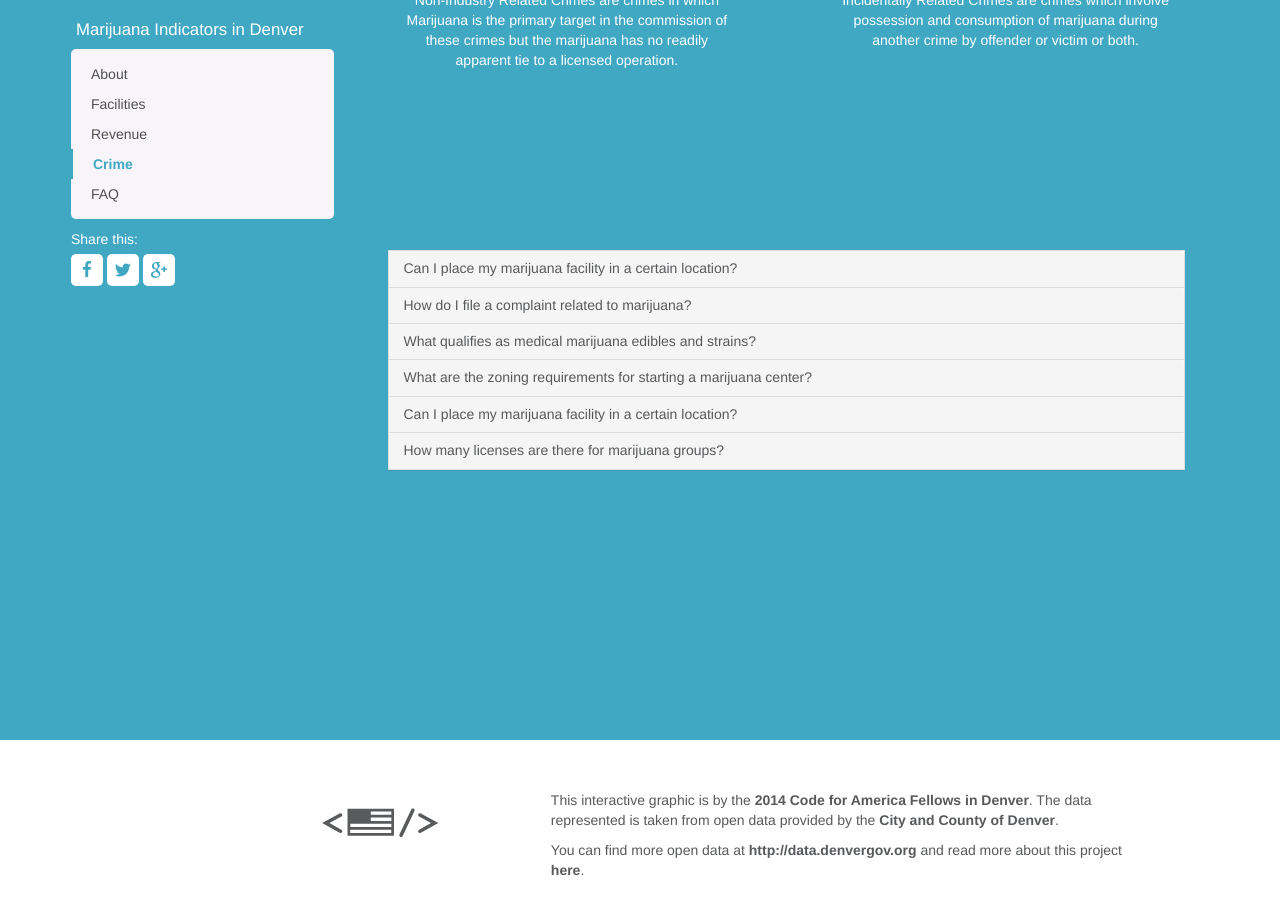
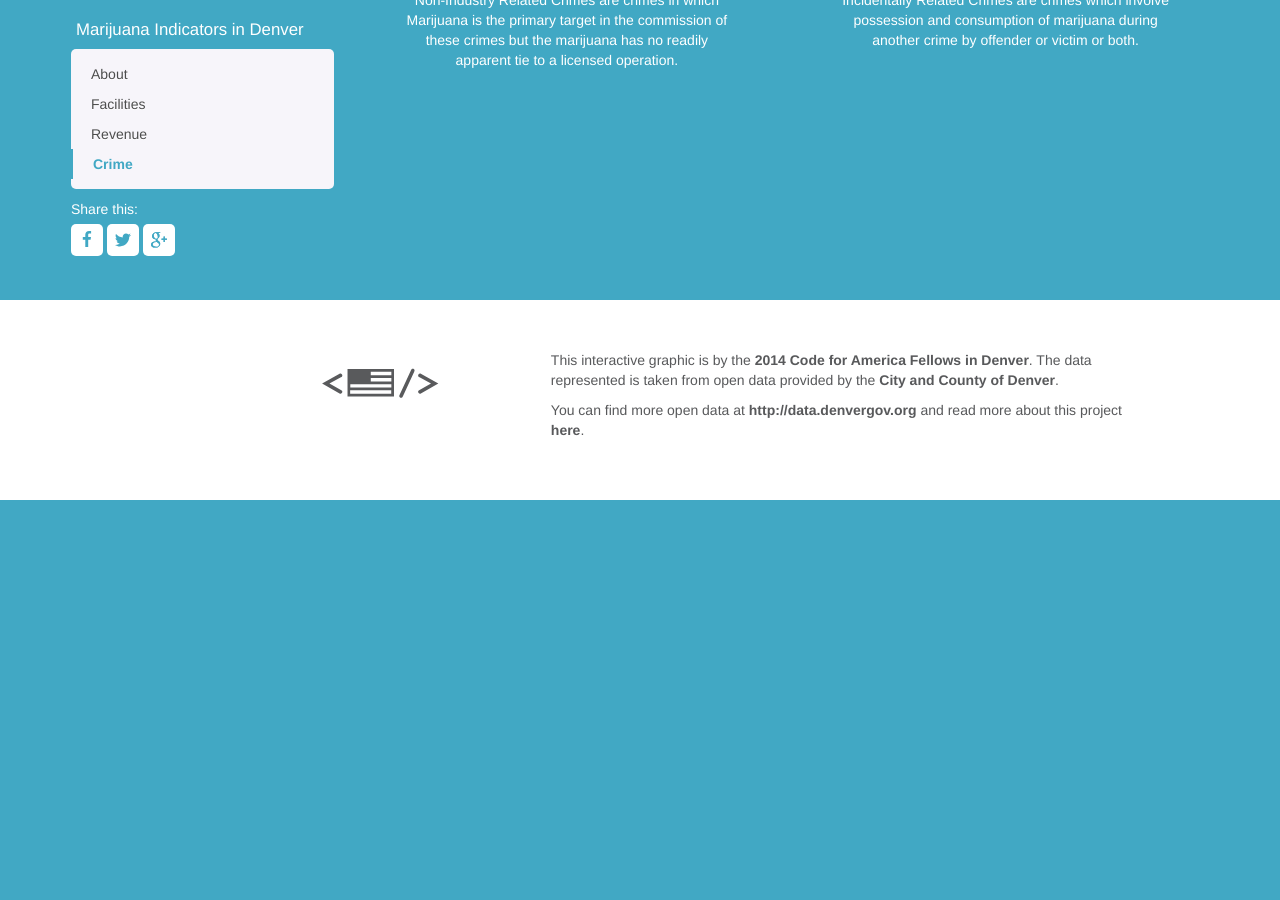
Before and after one commit to boonrs/denver-marijuana-infographic, a Jekyll site: the page built from index.html, in a window 1280 px wide and 900 px high, scrolled down 3614 px. Built offline with Jekyll 4.4.1, drawn with Linux system fonts in a browser that asks for light colours; Markdown is read by kramdown in place of the engine named in the settings; after the commit the page ends 4114 px from its top, so only the background shows below that; some of the changed lines change nothing that is shown.

Commit message:
Remove 311
Other denver pages cover this information

```diff
--- a/_layouts/default.html
+++ b/_layouts/default.html
@@ -21,11 +21,9 @@
         <script type="text/javascript" src="javascripts/crime.js"></script>
         <script type="text/javascript" src="javascripts/facilities.js"></script>
         <script type="text/javascript" src="javascripts/revenue.js"></script>
-        <script type="text/javascript" src="javascripts/faq.js"></script>
         <script type="text/javascript" src="data/revenue.json"></script>
         <script type="text/javascript" src="data/facilities.json"></script>
         <script type="text/javascript" src="data/crime.json "></script>
-        <script type="text/javascript" src="data/faq.json "></script>
         <script type="text/javascript" src="http://w.sharethis.com/button/buttons.js"></script>
         <script type="text/javascript">stLight.options({publisher: "46e4833a-a8e0-486e-9849-76d8fee2f6fe", doNotHash: false, doNotCopy: false, hashAddressBar: false});</script>
 
--- a/data/faq.json
+++ /dev/null
@@ -1,40 +0,0 @@
-var faq = {
-  "total": 255,
-  "cases": {
-    "title": "311 Calls",
-    "argument": "quarter",
-    /* TODO: This is dumb, arrays are built for this problem */
-    "series1": "carryon",
-    "series1_name": "Carryon item - medical marijuana",
-    "series2": "edible_requirements",
-    "series2_name": "Env Health requirements and regulations for medical marijuana edibles operations",
-    "series3": "license",
-    "series3_name": "Marijuana Dispensary License",
-    "series4": "inspections",
-    "series4_name": "Marijuana Inspections",
-    "series5": "sign_off",
-    "series5_name": "Medical Marijuana Dispensary Sign Off",
-    "series6": "edible_complaints",
-    "series6_name": "Medical marijuana edibles or food complaint",
-    "series7": "inspection_schedule",
-    "series7_name": "Schedule a Marijuana Zoning Inspection",
-    "data": [
-      { quarter:"2010 Q2", carryon:0, edible_requirements:47, license:311, inspections:0, sign_off:0, edible_complaints:1, inspections_schedule:0 },
-      { quarter:"2010 Q3", carryon:0, edible_requirements:21, license:212, inspections:0, sign_off:0, edible_complaints:4, inspections_schedule:0 },
-      { quarter:"2010 Q4", carryon:0, edible_requirements:6, license:74, inspections:0, sign_off:0, edible_complaints:2, inspections_schedule:0 },
-      { quarter:"2011 Q1", carryon:0, edible_requirements:5, license:89, inspections:0, sign_off:0, edible_complaints:3, inspections_schedule:0 },
-      { quarter:"2011 Q2", carryon:0, edible_requirements:6, license:128, inspections:0, sign_off:0, edible_complaints:1, inspections_schedule:0 },
-      { quarter:"2011 Q3", carryon:0, edible_requirements:6, license:79, inspections:0, sign_off:0, edible_complaints:0, inspections_schedule:0 },
-      { quarter:"2011 Q4", carryon:0, edible_requirements:2, license:59, inspections:0, sign_off:0, edible_complaints:0, inspections_schedule:0 },
-      { quarter:"2012 Q1", carryon:0, edible_requirements:3, license:60, inspections:0, sign_off:0, edible_complaints:2, inspections_schedule:0 },
-      { quarter:"2012 Q2", carryon:1, edible_requirements:3, license:66, inspections:0, sign_off:0, edible_complaints:0, inspections_schedule:5 },
-      { quarter:"2012 Q3", carryon:0, edible_requirements:6, license:47, inspections:0, sign_off:1, edible_complaints:0, inspections_schedule:40 },
-      { quarter:"2012 Q4", carryon:0, edible_requirements:14, license:100, inspections:0, sign_off:0, edible_complaints:0, inspections_schedule:112 },
-      { quarter:"2013 Q1", carryon:0, edible_requirements:5, license:103, inspections:0, sign_off:0, edible_complaints:0, inspections_schedule:90 },
-      { quarter:"2013 Q2", carryon:0, edible_requirements:3, license:78, inspections:0, sign_off:0, edible_complaints:0, inspections_schedule:42 },
-      { quarter:"2013 Q3", carryon:0, edible_requirements:16, license:176, inspections:0, sign_off:0, edible_complaints:1, inspections_schedule:147 },
-      { quarter:"2013 Q4", carryon:0, edible_requirements:23, license:195, inspections:91, sign_off:0, edible_complaints:1, inspections_schedule:237 },
-      { quarter:"2014 Q1", carryon:0, edible_requirements:3, license:116, inspections:76, sign_off:0, edible_complaints:0, inspections_schedule:123 }
-    ]
-  }
-};
--- a/index.html
+++ b/index.html
@@ -25,7 +25,6 @@ title: {{ site.name }}
             <li><a href="#facilities">Facilities</a></li>
             <li><a href="#revenue">Revenue</a></li>
             <li><a href="#crime">Crime</a></li>
-            <li><a href="#faq">FAQ</a></li>
           </ul>
         </div>
     </nav>
@@ -40,7 +39,6 @@ title: {{ site.name }}
           <li><a href="#facilities">Facilities</a></li>
           <li><a href="#revenue">Revenue</a></li>
           <li><a href="#crime">Crime</a></li>
-          <li><a href="#faq">FAQ</a></li>
         </ul>
 
 
@@ -198,39 +196,7 @@ title: {{ site.name }}
               <p class="image-description">Incidentally Related Crimes are crimes which involve possession and consumption of marijuana during another crime by offender or victim or both.</p>
             </div>
           </div>
-      </div>
-
-      <!-- FAQ ================================================== -->
-      <div id="faq" class="section-block">
-        <div class="row">
-            <div class="col-md-12">
-              <a name="faq"></a>
-              <div id="faq" class="row">
-
-                <div class="panel-group" id="accordion">
-                  {% for item in site.posts %}
-                  <div class="panel panel-default">
-                    <div class="panel-heading">
-                      <h4 class="panel-title">
-                      <a data-toggle="collapse" data-parent="#accordion" href="#accordion{{forloop.index}}">
-                        {{ item.question }}
-                      </a>
-                      </h4>
-                    </div>
-
-                    <div id="accordion{{forloop.index}}" class="panel-collapse collapse">
-                      <div class="panel-body">
-                        {{ item.content }}
-                      </div>
-                    </div>
-                  </div>
-                  {% endfor %}
-                </div>
-              </div>
-              <div id="faq-area" style="width:100%;"></div>
-            </div>
         </div>
       </div>
-    </div>
   </div>
 </div>
--- a/javascripts/faq.js
+++ /dev/null
@@ -1,42 +0,0 @@
-
-$( document ).ready(function() {
-  faqArea(faq.cases);
-});
-
-<!-- http://chartjs.devexpress.com/Demos/VizGallery/#chart/chartsareaseriesspline -->
-function faqArea(cases) {
-
-  var dataSource = [
-    { company: "ExxonMobil", y2005: 362.53, y2004: 277.02},
-    { company: "GeneralElectric", y2005: 348.45, y2004: 328.54},
-    { company: "Microsoft", y2005: 279.02, y2004: 297.02},
-    { company: "Citigroup", y2005: 230.93, y2004: 255.3},
-    { company: "Royal Dutch Shell plc", y2005: 203.52, y2004: 173.54},
-    { company: "Procted & Gamble", y2005: 197.12, y2004: 131.89}
-  ];
-
-  $("#faq-area").dxChart({
-      title: cases.title,
-      dataSource: cases.data,
-      commonSeriesSettings: {
-          type: "splineArea",
-          argumentField: cases.argument
-      },
-      argumentAxis:{
-          valueMarginsEnabled: true
-      },
-      series: [
-          { valueField: cases.series1, name: cases.series1_name },
-          { valueField: cases.series2, name: cases.series2_name },
-          { valueField: cases.series3, name: cases.series3_name },
-          { valueField: cases.series4, name: cases.series4_name },
-          { valueField: cases.series5, name: cases.series5_name },
-          { valueField: cases.series6, name: cases.series6_name },
-          { valueField: cases.series7, name: cases.series7_name }
-      ],
-      legend: {
-          verticalAlignment: "bottom",
-          horizontalAlignment: "center"
-      }
-  });
-}
```
